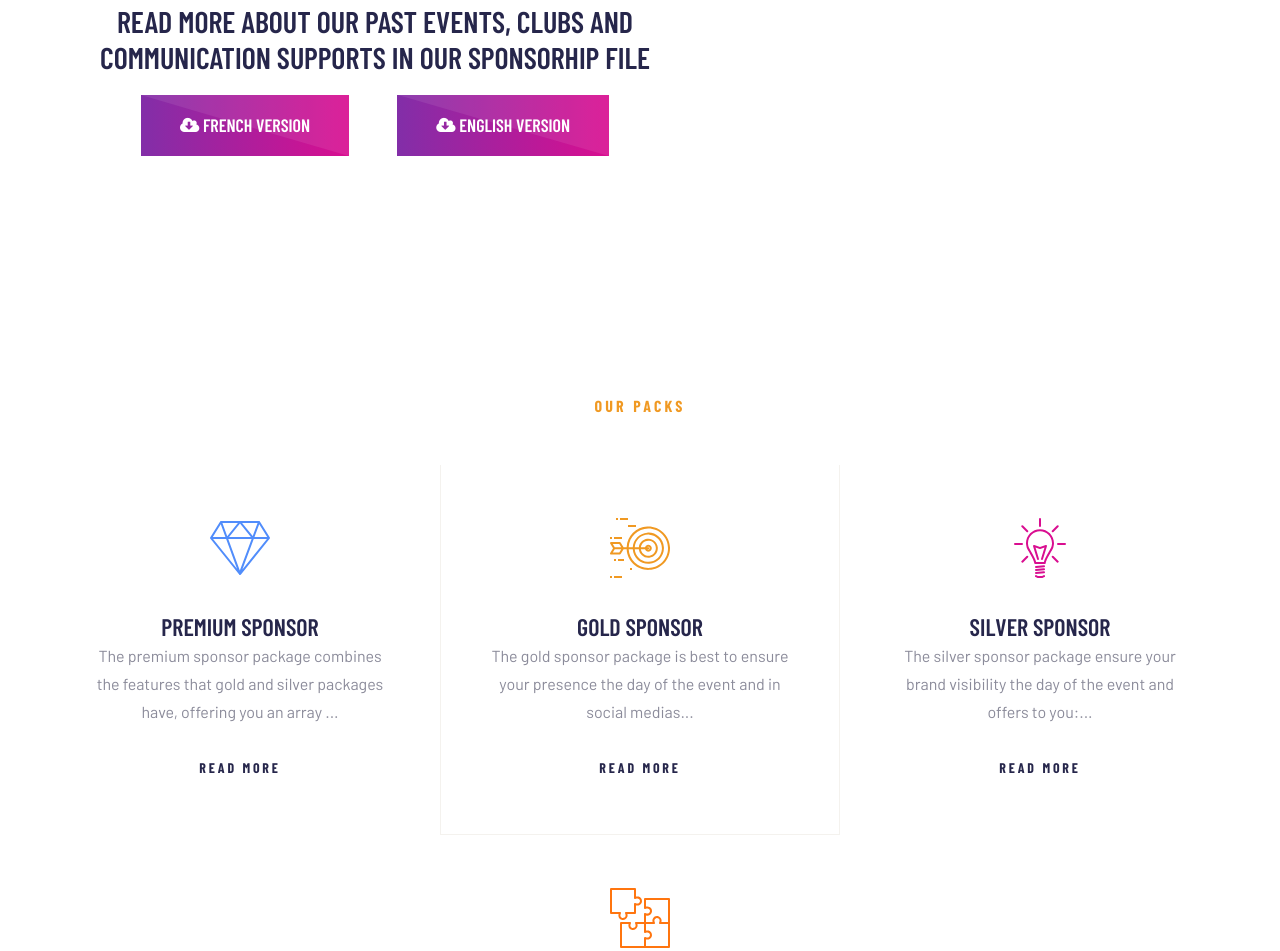
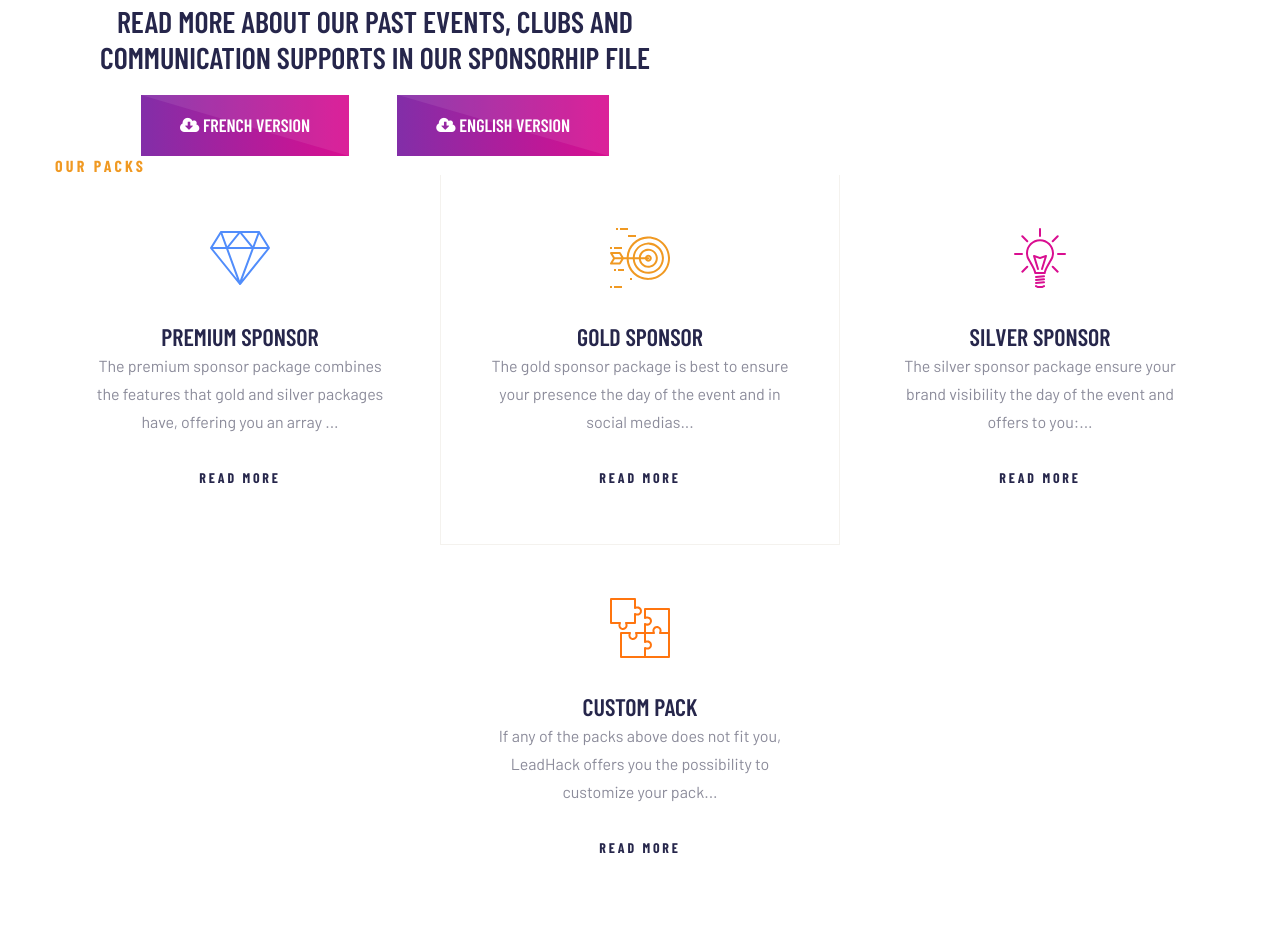
Before and after one commit to MTCLPS/mtclps.github.io, a plain HTML site: page become-a-sponsor.html in a window 1280 px wide. Shown: the part 865-1816 px from the top of the page. Drawn offline with nearby package versions, Linux system fonts and the light colour scheme; a web font is replaced by a local one.

Commit message:
Update become-a-sponsor.html

```diff
--- a/become-a-sponsor.html
+++ b/become-a-sponsor.html
@@ -84,7 +84,7 @@
 				<h3 class="breadcrumbs-custom-title">Become a sponsor</h3>
 			</div>
 		</section>
-		<section class="section section-lg bg-defaults">
+		<section class="section section-lg bg-default">
 			<div class="container">
 				<div class="row row-50">
 					<div class="col-xl-8">
@@ -99,11 +99,8 @@
 						</div>
 					</div>
 				</div>
-			</div>
-		</section>
-		<section class="section section-lg bg-default text-center">
-			<div class="container">
 				<h6>Our packs</h6>
+				<div class="text-center">
 					<div class="row row-separated justify-content-center">
 						<div class="col-sm-6 col-lg-4 row-separated-item">
 							<!-- Sponsor Info-->
@@ -199,6 +196,7 @@
 										If any of the packs above does not fit you, LeadHack offers you the possibility to customize your pack<span class="text-exposed-hide">...</span><span class="text-exposed-show"> in order to fit your plans and satisfy your needs. Contact us to let us know what you are interested in.</span>
 									</div>
 									<span class="sponsor-info-link fake-link" onclick="javascript:toggleT(this);">Read More</span>
+								</div>
 							</div>
 						</div>
 					</div>
```
Lines whose indentation alone changed are shown as unchanged.
